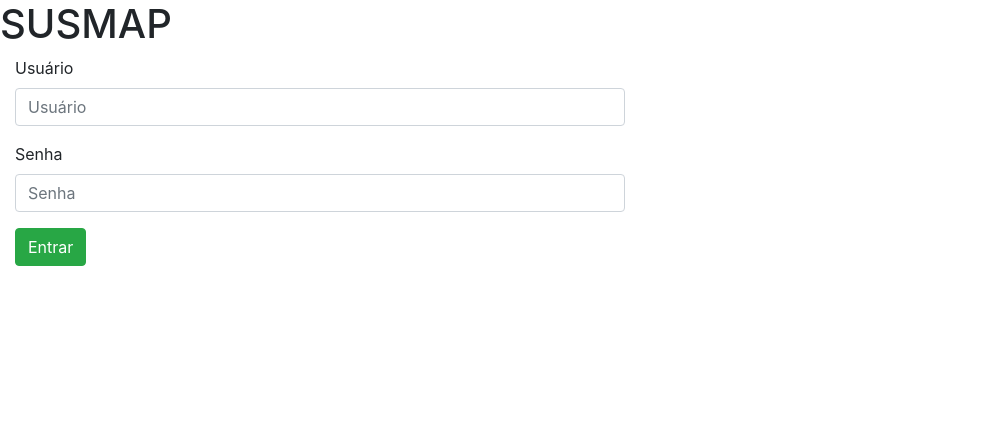
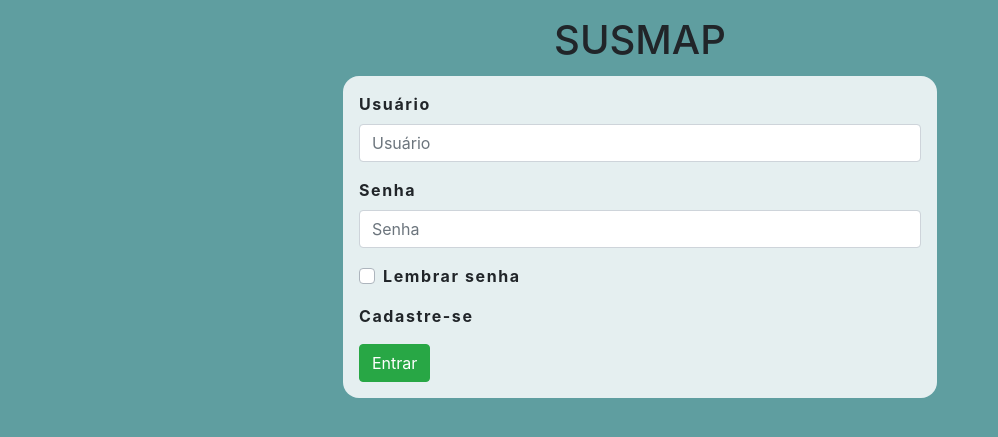
Before and after one commit to RoseGaldino/project-susmap, a Django app: page /login/ in a window 1280 px wide. Shown: the top 437 px of the page, without its empty margins (0-998 px from the left). Run offline with Django 3.2, Linux system fonts and the light colour scheme; some libraries are stand-ins or nearby versions.

Commit message:
Criação do template: Tela de login

```diff
--- a/core/views.py
+++ b/core/views.py
@@ -3,11 +3,13 @@ from django.views.decorators.csrf import csrf_protect
 from django.contrib.auth import authenticate, login, logout
 from django.contrib import messages
 from django.contrib.auth.decorators import login_required
+from .models import Card
 
 # Create your views here.
 @login_required(login_url='/login/')
-def index(request):
-    return render(request, 'index.html')
+def list_all_susmap(request):
+    card = Card.objects.filter(active=True)
+    return render(request, 'list.html', {'card':card})
 
 def logout_user(request):
     print(request.user)
--- a/susmap/urls.py
+++ b/susmap/urls.py
@@ -16,11 +16,13 @@ Including another URLconf
 from django.contrib import admin
 from django.urls import path
 from core import views
+from django.views.generic import RedirectView
 
 urlpatterns = [
     path('admin/', admin.site.urls),
+    path('susmap/all/', views.list_all_susmap),
     path('login/', views.login_user),
     path('login/submit', views.submit_login),
     path('logout/', views.logout_user),
-    path('', views.index)
+    path('', RedirectView.as_view(url="susmap/all/"))
 ]
--- a/templates/index.html
+++ /dev/null
@@ -1,3 +0,0 @@
-<h1>Logado</h1>
-
-<a href="/logout/">Sair</a>
--- a/templates/login.html
+++ b/templates/login.html
@@ -11,16 +11,37 @@
     <title>SUSMAP</title>
 </head>
 
-<body class="d-flex flex-column">
+<style>
+  .containerPrincipal{
+    font-weight: bold;
+    padding: 1rem;
+    background: cadetblue;
+  }
+  .card-signin .card-title {
+    margin-bottom: 2rem;
+    font-weight: 300;
+    font-size: 1.5rem;
+    padding: 6rem;
+  }
+   .form-signin {
+    font-size: 100%;
+    border-radius: 1rem;
+    letter-spacing: .1rem;
+    padding: 1rem;
+    background: rgb(229, 239, 240);
+}
+</style>
+
+<body class="d-flex flex-column containerPrincipal">
   <div class="sidenav">
          <div class="login-main-text">
-            <h1>SUSMAP<h1>
+            <h1 class="card-title text-center">SUSMAP<h1>
          </div>
-      </div>
-      <div class="main">
-         <div class="col-md-6 col-sm-12">
+   </div>
+      <div class="main card-signin">
+         <div class="col-md-6 col-sm-12 container">
             <div class="login-form">
-               <form action="submit", method="POST">{% csrf_token %}
+               <form class="form-signin" action="submit", method="POST">{% csrf_token %}
                   <div class="form-group">
                      <label>Usuário</label>
                      <input type="text" class="form-control" placeholder="Usuário" name="username">
@@ -35,12 +56,18 @@
                       <strong>Error!</strong>{{message}}
                     </div>
                     {% endfor %}
+                    <div class="custom-control custom-checkbox mb-3">
+                     <input type="checkbox" class="custom-control-input" id="customCheck1">
+                     <label class="custom-control-label" for="customCheck1">Lembrar senha</label>
+                   </div>
+                   <p>
+                     <a routerLink="/cadastro">Cadastre-se</a>
+                   </p>
                     <button type="submit" class="btn btn-success">Entrar</button>
                   </div>
                </form>
             </div>
          </div>
       </div>
-
 </body>
 </html>
--- a/templates/model-footer.html
+++ b/templates/model-footer.html
@@ -0,0 +1,4 @@
+<div class="jumbotron footer text-center" style="background-color: cornflowerblue; color: white;">
+    <p>SUSMAP</p>
+    <p>Desenvolvido por Rose</p>
+</div>
```
Also changed, not shown: templates/list.html (added, +19 -0 lines), templates/model-header.html (+48 -0 lines), templates/model-page.html (+10 -0 lines), 2-Av.-Rio-Branco-400x266.jpg (added), CidadeDoSol.jpeg (added), Santa_Cruz_HERO.jpg (added), db.sqlite3.
